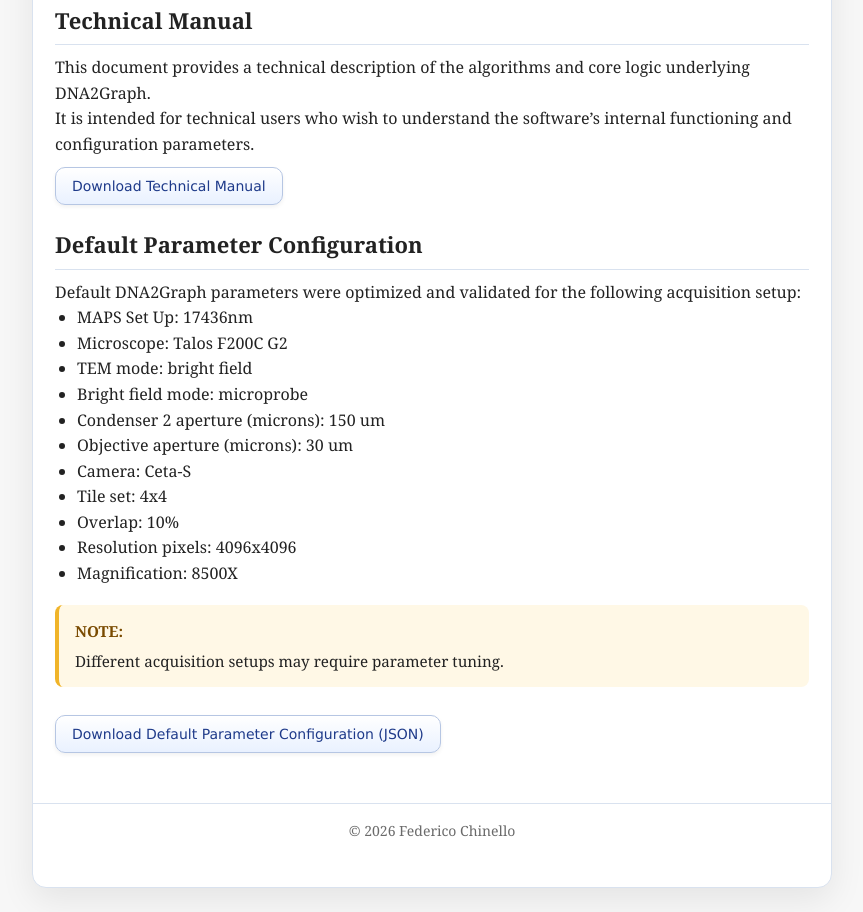
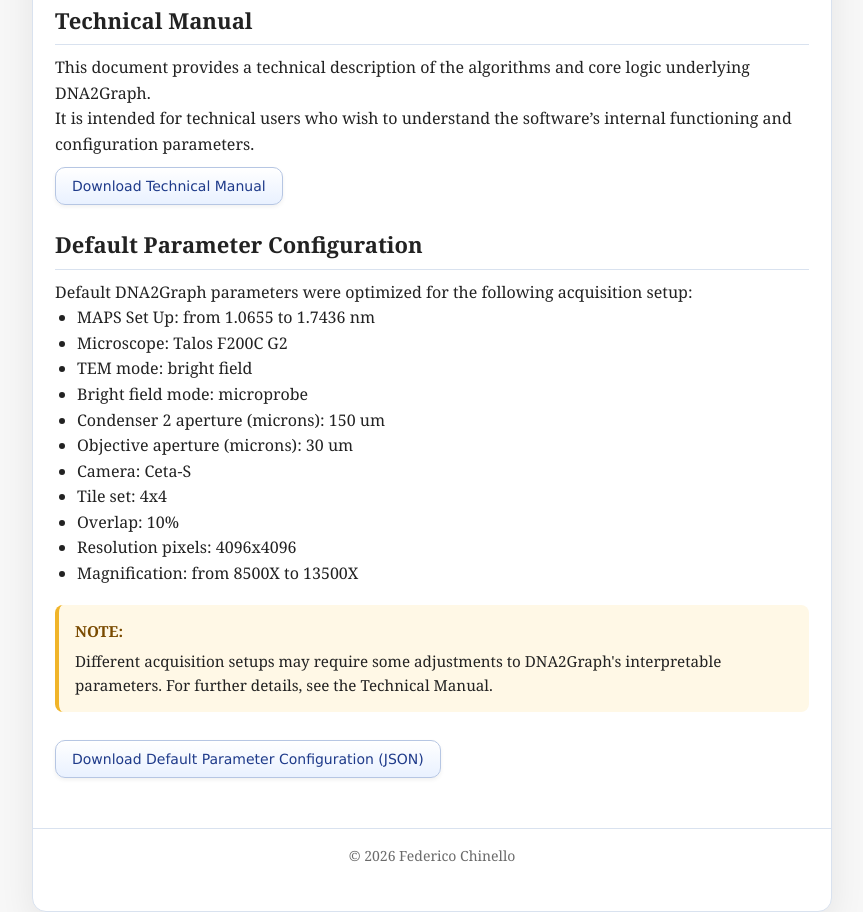
Before and after one commit to chinefed/DNA2Graph, a plain HTML site: page website/docs.html in a window 1280 px wide. Shown: the part 376-1288 px from the top of the page, without its empty margins (193-1056 px from the left). Drawn offline with Linux system fonts and the light colour scheme.

Commit message:
Updated manual and website

```diff
--- a/website/docs.html
+++ b/website/docs.html
@@ -63,11 +63,11 @@
           <h2>Default Parameter Configuration</h2>
 
           <p>
-            Default DNA2Graph parameters were optimized and validated for the following acquisition setup:
+            Default DNA2Graph parameters were optimized for the following acquisition setup:
           </p>
 
           <ul>
-            <li>MAPS Set Up: 17436nm</li>
+            <li>MAPS Set Up: from 1.0655 to 1.7436 nm</li>
             <li>Microscope: Talos F200C G2</li>
             <li>TEM mode: bright field</li>
             <li>Bright field mode: microprobe</li>
@@ -77,12 +77,13 @@
             <li>Tile set: 4x4</li>
             <li>Overlap: 10%</li>
             <li>Resolution pixels: 4096x4096</li>
-            <li>Magnification: 8500X</li>
+            <li>Magnification: from 8500X to 13500X</li>
           </ul>
 
           <div class="note-box">
           <strong>NOTE:</strong>
-          Different acquisition setups may require parameter tuning.
+          Different acquisition setups may require some adjustments to DNA2Graph's interpretable parameters.
+          For further details, see the Technical Manual.
           </div>
 
           <a href="assets/docs/defaults.json" class="btn">Download Default Parameter Configuration (JSON)</a>
```
Also changed, not shown: 3 other files.
